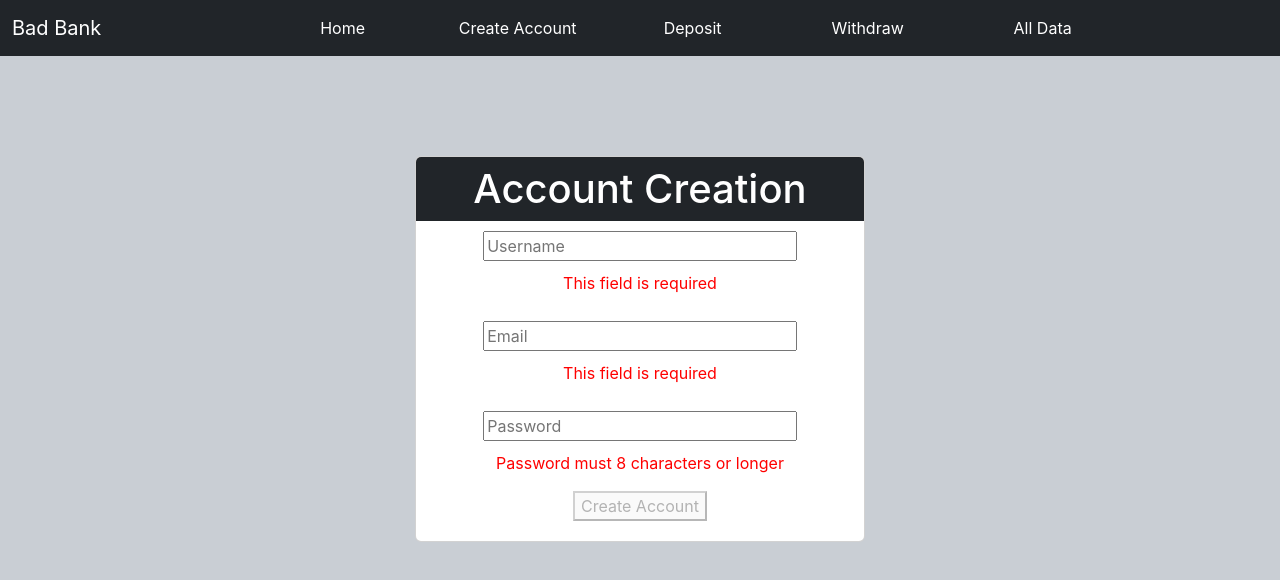
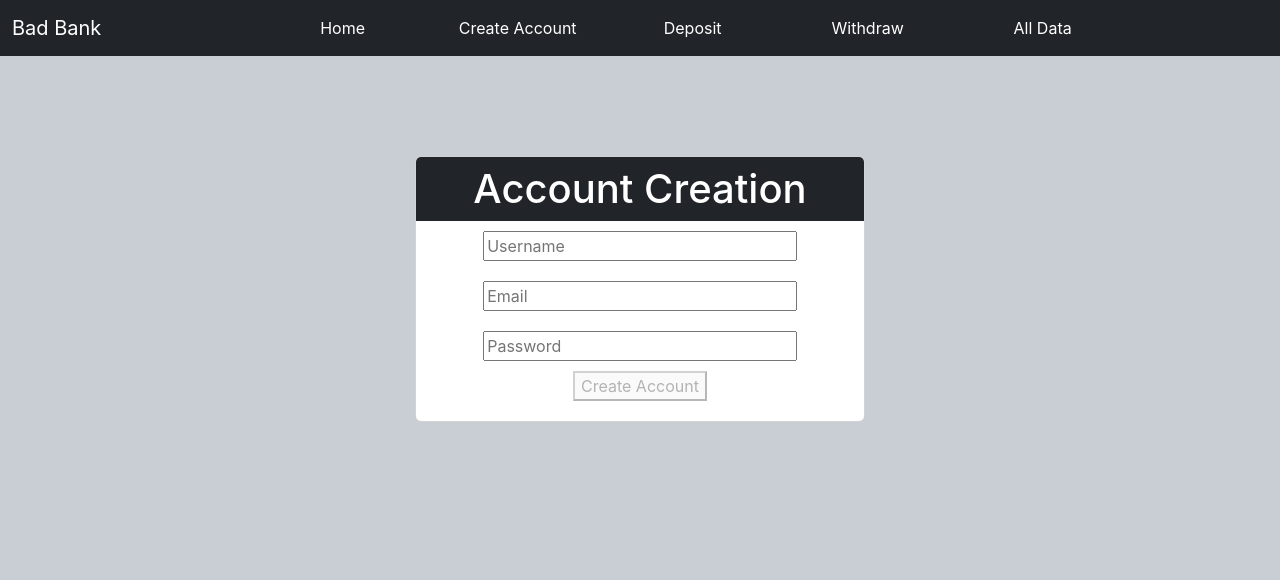
Before and after one commit to acord03/Bad-Bank, a React (Create React App) app: page /create-account in a window 1280 px wide. Shown: the top 580 px of the page. Built offline with nearby package versions, Linux system fonts and the light colour scheme.

Commit message:
improved error message functionality on the create-account page

```diff
--- a/src/App.css
+++ b/src/App.css
@@ -51,11 +51,6 @@ body{
   grid-template-rows: 100px 1fr 1fr;
 }
 
-#root{
-  min-height: 100vh;
-  width:100%;
-}
-
 .header{
   margin: auto;
   grid-column: 2/3;
--- a/src/Routes/CreateAccount.js
+++ b/src/Routes/CreateAccount.js
@@ -1,6 +1,6 @@
 import '../App.css';
 import {useState, useContext} from 'react'
-import {UserContext} from '../UserContext';
+import {UserContext} from '../UserContext'
 import {Submissions} from '../Submissions'
 
 function CreateAccount(){
@@ -9,19 +9,24 @@ function CreateAccount(){
     const [username, setUsername] = useState('')
     const [email, setEmail] = useState('')
     const [password, setPassword] = useState('')
+    const [selected1, setSelected1] = useState(false)
+    const [selected2, setSelected2] = useState(false)
+    const [selected3, setSelected3] = useState(0)
+
 
     const handleSubmit = (event)=>{
         event.preventDefault();
         let newAcc = {
-            user: username,
-            adress: email,
-            pass: password,
+            username: username,
+            email: email,
+            password: password,
             balance: 100
         }
         let newSubmission = submissions.concat(newAcc);
         setSubmissions(newSubmission)
         const newArr = value.concat(newAcc)
         setValue(newArr)
+        alert('New Account Created')
     }
 
     return(
@@ -30,23 +35,28 @@ function CreateAccount(){
                 <h1 className="card-header bg-dark">Account Creation</h1>
                 <form onSubmit={handleSubmit}>
                     <input type="text" id="username" className="inner-input" onChange={(e)=>{
+                        setSelected1(true)
                         setUsername(e.target.value)
                         console.log(username)
                     }} placeholder="Username"/>
                     <br/>
-                    {username.length === 0 && <p className="error">This field is required</p>}
+                    {username.length === 0 && selected1 ===true ? <p className="error">This field is required</p>: null}
                     <input type="text" id="email" className="inner-input" onChange={(e)=>{
+                        setSelected2(true)
                         setEmail(e.target.value)
                         console.log(email)
                     }} placeholder="Email"/>
                     <br/>
-                    {email.length === 0 && <p className="error">This field is required</p>}
+                    {email.length === 0 && selected2 === true ? <p className="error">This field is required</p>: null}
                     <input type="text" id="password" className="inner-input" onChange={(e)=>{
+                        let keyInputs = selected3
+                        keyInputs++
+                        setSelected3(keyInputs)
                         setPassword(e.target.value)
                         console.log(password)
                     }} placeholder="Password"/>
                     <br/>
-                    {password.length < 8 && <p className="error">Password must 8 characters or longer</p>}
+                    {password.length < 8 && selected3 >= 8 ? <p className="error">Password must 8 characters or longer</p>: null}
                     <button className="inner-button" id="submit-button" disabled={!username || !email || password.length < 8 ? true: false}>Create Account</button>
                 </form>
             </div>
--- a/src/index.js
+++ b/src/index.js
@@ -2,7 +2,6 @@ import React from 'react';
 import ReactDOM from 'react-dom/client';
 import './index.css';
 import App from './App';
-import reportWebVitals from './reportWebVitals';
 
 const root = ReactDOM.createRoot(document.getElementById('root'));
 root.render(
@@ -10,8 +9,3 @@ root.render(
     <App />
   </React.StrictMode>
 );
-
-// If you want to start measuring performance in your app, pass a function
-// to log results (for example: reportWebVitals(console.log))
-// or send to an analytics endpoint. Learn more: https://bit.ly/CRA-vitals
-reportWebVitals();
```
